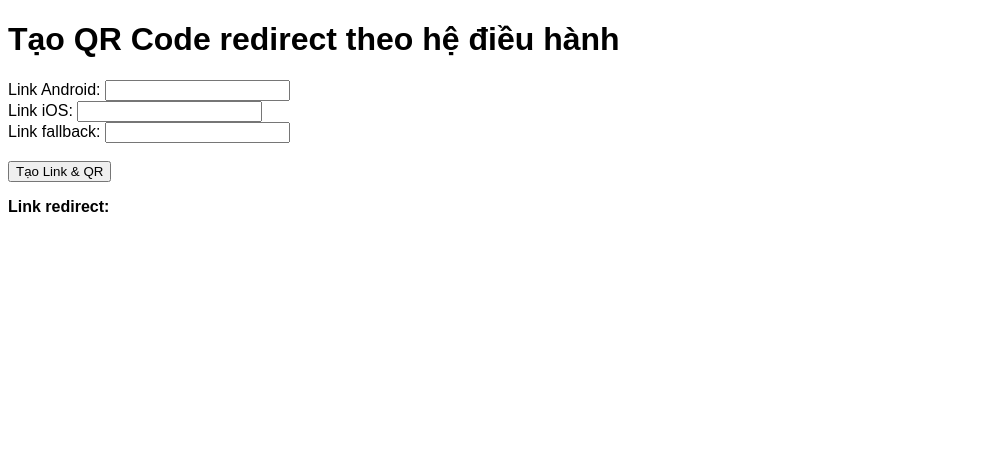
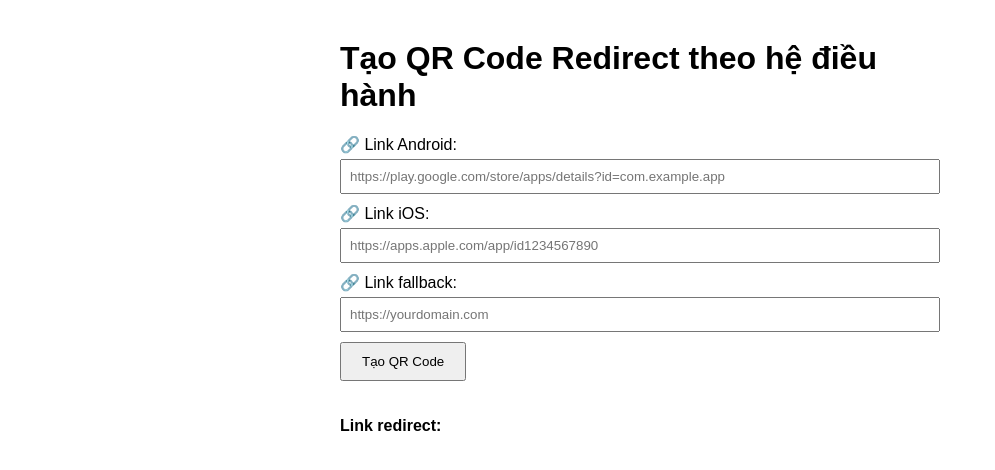
Before and after one commit to bdangvnt/qr-generate, a plain HTML site: page generator.html in a window 1280 px wide. Shown: the whole page, without its empty margins (0-995 px from the left). Drawn offline with nearby package versions, Linux system fonts and the light colour scheme.

Commit message:
edit gen

```diff
--- a/generator.html
+++ b/generator.html
@@ -6,26 +6,56 @@
   <style>
     body {
       font-family: Arial, sans-serif;
+      max-width: 600px;
+      margin: 40px auto;
+    }
+    input {
+      width: 100%;
+      margin: 5px 0 10px 0;
+      padding: 8px;
+      box-sizing: border-box;
+    }
+    button {
+      padding: 10px 20px;
+      margin-bottom: 20px;
     }
     #qr canvas {
       display: block;
       margin-top: 20px;
       border: 1px solid #ccc;
     }
+    #downloadLink {
+      display: none;
+      margin-top: 10px;
+      padding: 8px 16px;
+      background: #007bff;
+      color: #fff;
+      text-decoration: none;
+      border-radius: 4px;
+    }
+    #downloadLink:hover {
+      background: #0056b3;
+    }
   </style>
 </head>
 <body>
-  <h1>Tạo QR Code redirect theo hệ điều hành</h1>
+  <h1>Tạo QR Code Redirect theo hệ điều hành</h1>
 
-  <label>Link Android: <input type="text" id="android" /></label><br/>
-  <label>Link iOS: <input type="text" id="ios" /></label><br/>
-  <label>Link fallback: <input type="text" id="fallback" /></label><br/><br/>
-  <button onclick="generate()">Tạo Link & QR</button>
+  <label>🔗 Link Android:</label>
+  <input type="text" id="android" placeholder="https://play.google.com/store/apps/details?id=com.example.app" />
 
-  <p><strong>Link redirect:</strong> <span id="linkOutput"></span></p>
+  <label>🔗 Link iOS:</label>
+  <input type="text" id="ios" placeholder="https://apps.apple.com/app/id1234567890" />
+
+  <label>🔗 Link fallback:</label>
+  <input type="text" id="fallback" placeholder="https://yourdomain.com" />
+
+  <button onclick="generate()">Tạo QR Code</button>
+
+  <p><strong>Link redirect:</strong><br><span id="linkOutput"></span></p>
 
   <div id="qr"></div>
-  <a id="downloadLink" download="qr_redirect.png" style="display:none;">Tải QR về (PNG)</a>
+  <a id="downloadLink" download="qr_redirect.png">📥 Tải QR về (PNG)</a>
 
   <script src="https://cdnjs.cloudflare.com/ajax/libs/qrcode-generator/1.4.4/qrcode.min.js"></script>
   <script>
@@ -39,15 +69,14 @@
 
       document.getElementById("linkOutput").innerText = fullUrl;
 
-        // Tạo QR không viền - cố định size 378px (~10cm)
+      // Tạo QR không viền, kích thước tương đương 10cm (~378px)
       const qr = qrcode(0, 'H');
       qr.addData(fullUrl);
       qr.make();
 
       const moduleCount = qr.getModuleCount();
-        const finalSize = 378; // pixels ~ 10cm
+      const finalSize = 378;
       const cellSize = Math.floor(finalSize / moduleCount);
-
       const canvasSize = cellSize * moduleCount;
 
       const canvas = document.createElement('canvas');
```
Lines whose indentation alone changed are shown as unchanged.
